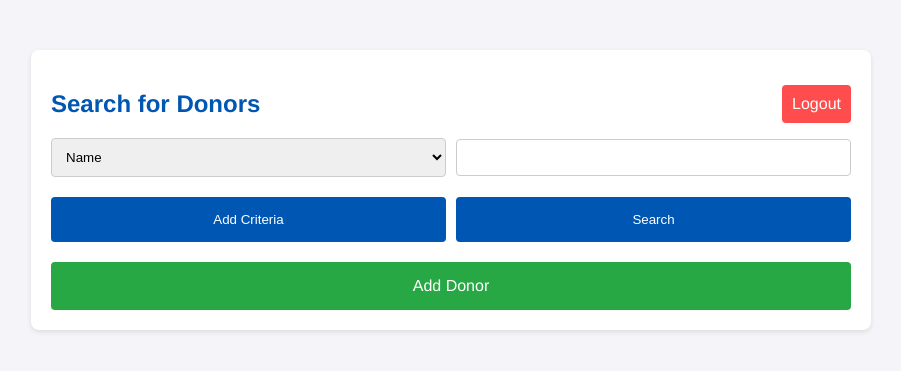
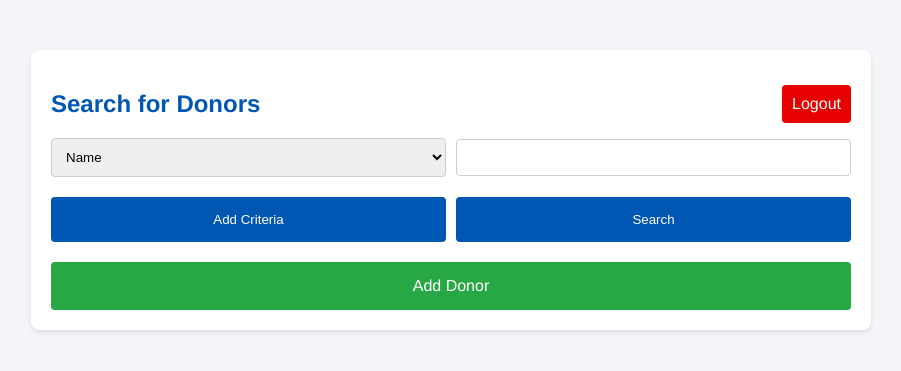
Before and after one commit to chaima-bekhaouda/Donor-Management-System, a PHP site: page / in a window 1280 px wide, with the pointer over the restyled element. Shown: the top 371 px of the page, without its empty margins (189-1090 px from the left). Run offline with PHP 8.4, Linux system fonts and the light colour scheme; the visitor is signed in with stand-in values (Sample User, id 1).

Commit message:
chore(styles): add hover effect on logout button

```diff
--- a/assets/css/styles.css
+++ b/assets/css/styles.css
@@ -26,6 +26,10 @@ h2 {
     border-radius: 4px;
     cursor: pointer;
     text-decoration: none;
+}
+
+.header-container a:hover {
+    background-color: #e60000;
 }
 
 .search-container {
```
